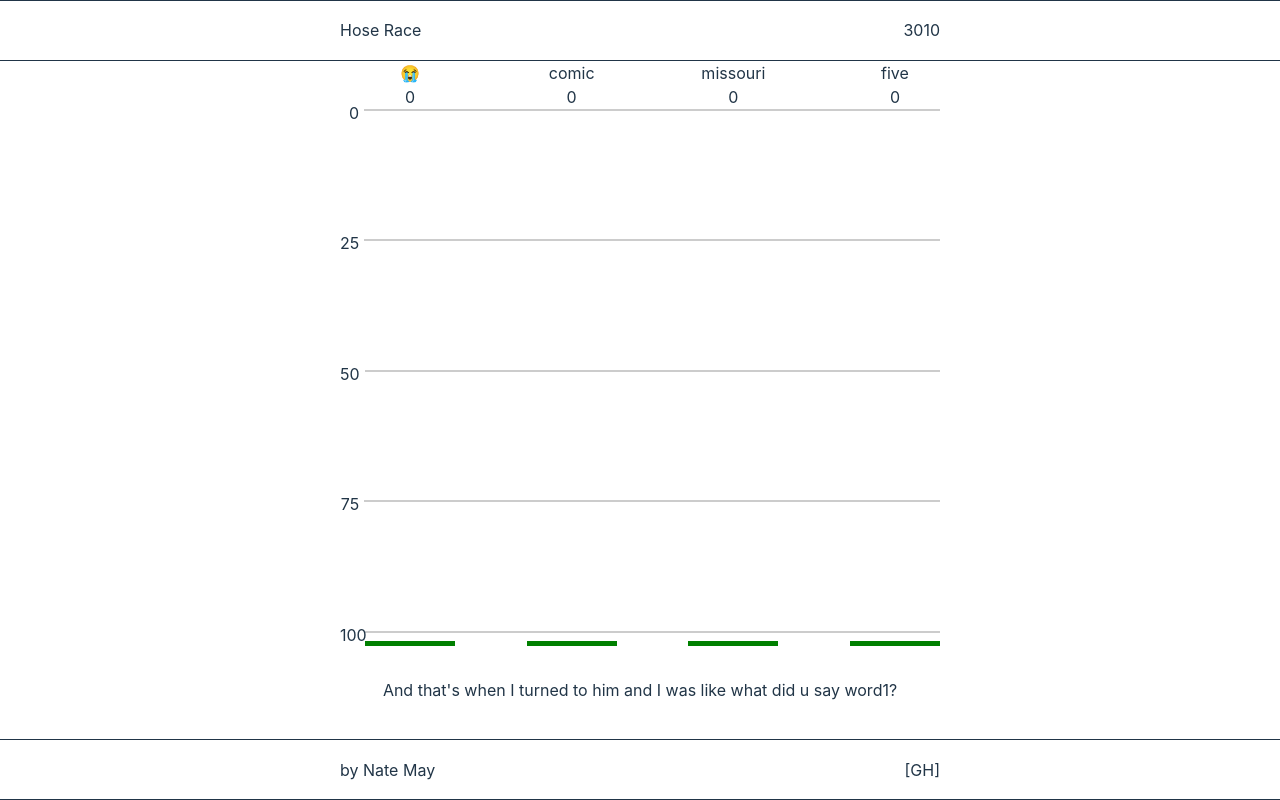
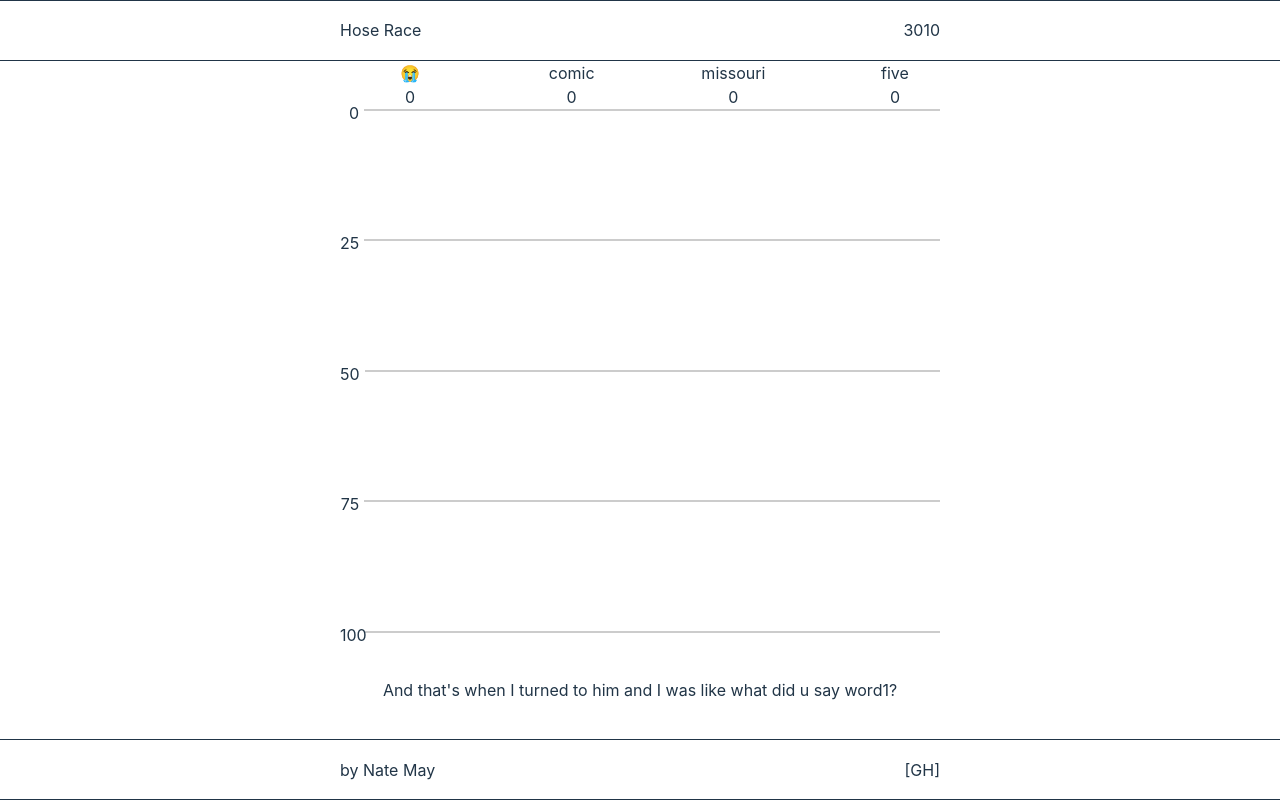
Before and after one commit to natepmay/hose-race, a React (Vite) app: page / in a window 1280 px wide. Built offline with nearby package versions, Linux system fonts and the light colour scheme; no server answers.

Commit message:
Implement postLight

```diff
--- a/src/App.tsx
+++ b/src/App.tsx
@@ -39,11 +39,7 @@ function App() {
         </div>
         {/* Do I need the "tracks" wrapper? */}
         <div className="tracks">
-          <Racetracks
-            wordsToRace={wordsToRace}
-            wordCount={wordCount}
-            postText={postText}
-          ></Racetracks>
+          <Racetracks wordCount={wordCount} postText={postText}></Racetracks>
         </div>
       </div>
       <div className="post-card-slot">
--- a/src/components/Racetrack.tsx
+++ b/src/components/Racetrack.tsx
@@ -4,11 +4,11 @@ import "../App.css";
 export function Racetrack({
   name,
   progress,
-  postText,
+  postLightState,
 }: {
   name: string;
   progress: number;
-  postText: string;
+  postLightState: boolean;
 }) {
   return (
     <div className="racetrack">
@@ -17,7 +17,7 @@ export function Racetrack({
         <div className="track-score">{progress}</div>
       </div>
       <div className="track-main"></div>
-      <div className="post-light on"></div>
+      <div className={`post-light ${postLightState ? "on" : ""}`}></div>
     </div>
   );
 }
--- a/src/components/Racetracks.tsx
+++ b/src/components/Racetracks.tsx
@@ -1,17 +1,46 @@
 import { Racetrack } from "./Racetrack";
+import { useEffect, useState } from "react";
+import { PostText, PostLightStates, WordCount } from "../types/types";
+
+function setInitialPostLightStates(words: string[]) {
+  const out = {} as PostLightStates;
+  for (const word of words) {
+    out[word] = false;
+  }
+  return out;
+}
 
 export function Racetracks({
-  wordsToRace,
   wordCount,
   postText,
 }: {
-  wordsToRace: string[];
-  wordCount: { [index: string]: number };
-  postText: string;
+  wordCount: WordCount;
+  postText: PostText;
 }) {
-  const racetracks = wordsToRace.map((word, index) => {
+  const [postLightStates, setPostLightStates] = useState(
+    setInitialPostLightStates(Object.keys(wordCount))
+  );
+
+  useEffect(() => {
+    const newStates = {} as PostLightStates;
+    for (const word in wordCount) {
+      newStates[word] = word === postText.word;
+    }
+    setPostLightStates(newStates);
+    const timeoutID = setTimeout(() => {
+      setPostLightStates(setInitialPostLightStates(Object.keys(wordCount)));
+    }, 1000);
+    return () => clearTimeout(timeoutID);
+  }, [wordCount, postText]);
+
+  const racetracks = Object.keys(wordCount).map((word, index) => {
     return (
-      <Racetrack name={word} progress={wordCount[word]} key={index}></Racetrack>
+      <Racetrack
+        name={word}
+        progress={wordCount[word]}
+        postLightState={postLightStates[word]}
+        key={index}
+      ></Racetrack>
     );
   });
   return <div className="racetrack-container">{racetracks}</div>;
--- a/src/hooks/useFirehose.tsx
+++ b/src/hooks/useFirehose.tsx
@@ -1,4 +1,5 @@
 import { useEffect, useState } from "react";
+import type { PostText } from "../types/types";
 
 const english = /^en(-[A-Z0-9]{2,3})?$/;
 
@@ -17,7 +18,7 @@ function setInitialWordCount(wordsToRace: string[]) {
 
 export function useFirehose(wordsToRace: string[]) {
   const [wordCount, setWordCount] = useState(setInitialWordCount(wordsToRace));
-  const [postText, setPostText] = useState("");
+  const [postText, setPostText] = useState({} as PostText);
   useEffect(() => {
     const firehoseSocket = new WebSocket(
       "wss://jetstream2.us-west.bsky.network/subscribe"
@@ -33,7 +34,7 @@ export function useFirehose(wordsToRace: string[]) {
         for (const word of wordsToRace) {
           if (matchWord(word, text)) {
             console.log(`+++${word.toUpperCase()}\n${text}`);
-            setPostText(text);
+            setPostText({ word: word, text: text });
             setWordCount({
               ...wordCount,
               [word]: wordCount[word] + 1,
--- /dev/null
+++ b/src/types/types.ts
@@ -0,0 +1,12 @@
+export type PostText = {
+  word: string;
+  text: string;
+};
+
+export type PostLightStates = {
+  [index: string]: boolean;
+};
+
+export interface WordCount {
+  [index: string]: number;
+}
```
